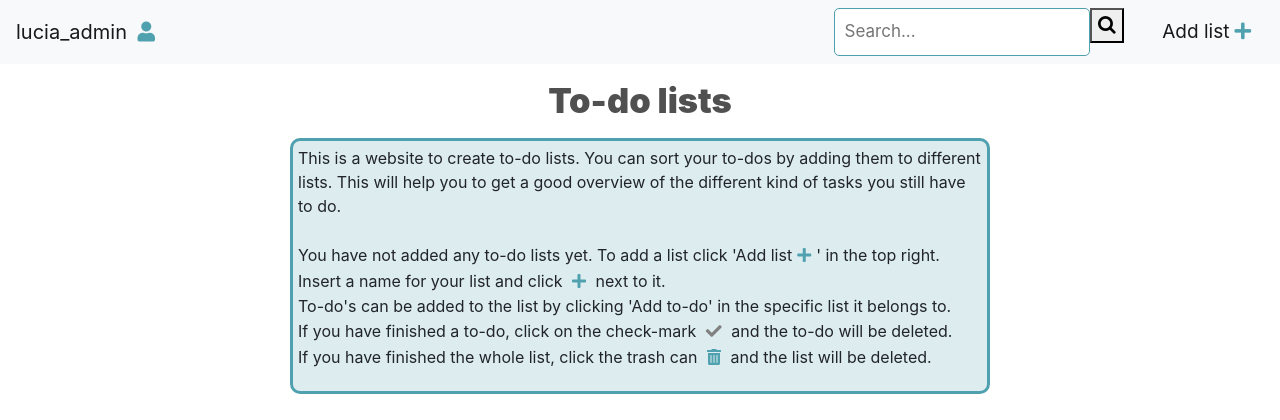
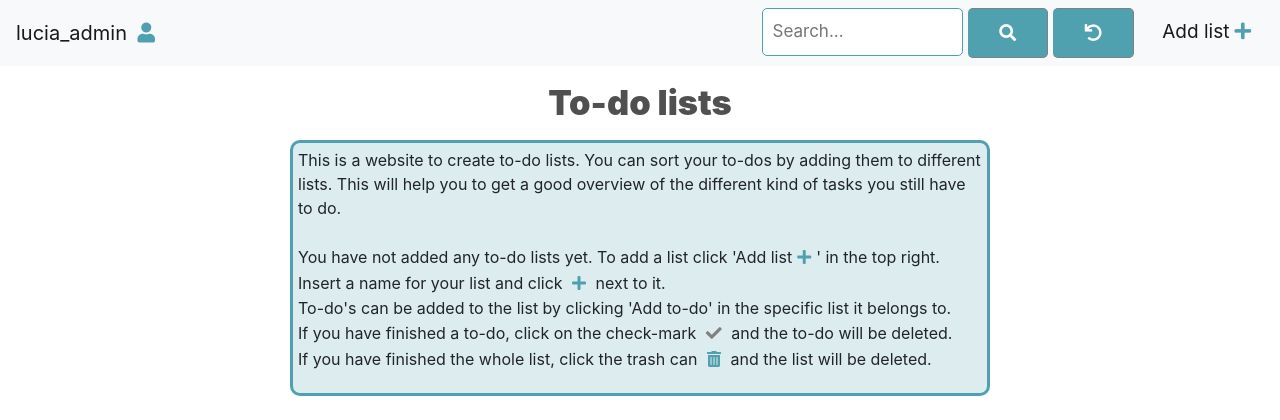
Before and after one commit to mronckers/2ID60-Website, a Django app: page / in a window 1280 px wide. Shown: the top 420 px of the page. Run offline with Django 3.2, Linux system fonts and the light colour scheme; a user stored in the database is signed in; data comes from the database, SQL or seed files in the repository; both versions use the stored data as it was after the commit; some libraries are stand-ins or nearby versions.

Commit message:
color picker

```diff
--- a/webtech_project/rango/static/css/styles.css
+++ b/webtech_project/rango/static/css/styles.css
@@ -48,6 +48,11 @@ body {
   padding: 0px 20px 20px 20px;
 }
 
+#colorPicker {
+  margin-right:5px;
+}
+
+
 #userFunctionality {
   padding: 0px 20px 1px 20px;
 }
@@ -59,7 +64,90 @@ body {
   border: 1px solid #50a1af;
   border-radius: 5px;
   float: left;
-  width: 80%;
+  width: 50%;
+  margin-left:10px;
+  top: 50%;
+}
+
+#searchButton {
+  margin: 0px 5px;
+}
+
+.fa-undo, .fa-search {
+  color:white !important;
+}
+
+.radio-item {
+  display: inline-block;
+  position: relative;
+  padding: 0 0px;
+}
+
+.radio-item input[type='radio'] {
+  display: none;
+}
+
+.radio-item label:before {
+  content: " ";
+  display: inline-block;
+  position: relative;
+  top: 5px;
+  margin: 0 5px 0 0;
+  width: 20px;
+  height: 20px;
+  border-radius: 11px;
+  background-color: transparent;
+}
+
+.radio-item input[type=radio]:checked + label:after {
+  border-radius: 11px;
+  width: 12px;
+  height: 12px;
+  position: absolute;
+  top: 9px;
+  left: 4px;
+  content: " ";
+  display: block;
+}
+
+#RBblue label:before {
+  border: 2px solid #50a1af;
+}
+
+#RBblue input[type=radio]:checked + label:after {
+  background: #50a1af;
+}
+
+#RBred label:before {
+  border: 2px solid #50af81;
+}
+
+#RBred input[type=radio]:checked + label:after {
+  background: #50af81;
+}
+
+#RBgreen label:before {
+  border: 2px solid #af5950;
+}
+
+#RBgreen input[type=radio]:checked + label:after {
+  background: #af5950;
+}
+
+#RBpurple label:before {
+  border: 2px solid #5c50af;
+}
+
+#RBpurple input[type=radio]:checked + label:after {
+  background: #5c50af;
+}
+
+#RByellow label:before {
+  border: 2px solid #c1c155;
+}
+
+#RByellow input[type=radio]:checked + label:after {
+  background: #c1c155;
 }
 
 .Ubutton {
@@ -172,7 +260,7 @@ h1.heading {
 
 
 /* Style the submit button */
-form.example button {
+form#searchFunction button {
   float: left;
   width: 20%;
   padding: 10px;
@@ -185,12 +273,12 @@ form.example button {
   cursor: pointer;
 }
 
-form.example button:hover {
+form#searchFunction button:hover {
   background: grey;
 }
 
 /* Clear floats */
-form.example::after {
+form#searchFunction::after {
   content: "";
   clear: both;
   display: table;
--- a/webtech_project/rango/static/js/app.js
+++ b/webtech_project/rango/static/js/app.js
@@ -27,7 +27,7 @@ $(document).on('ready', function() {
     let cardHTML = (
       '<div class="col-xs-12 col-sm-4">'+
           '<div class="card" id="'+ listGood + '">' +
-              '<div class="card-header">'+
+              '<div class="card-header" id="header'+listGood+'">'+
                  listGood +
                 '<a href="" class="removeCard"><span class="float-left fas fa-trash-alt"></span></a>'+
                 '<a href="" class="openBody"><span class="float-right fas fa-plus"></span></a>'+
@@ -106,37 +106,7 @@ $(document).on('ready', function() {
     return cookieValue;
   }
 
-  /* Sends POST request to url with data.
-   * In the case of List, data is the name of the list,
-   * I the case of Task, the content (named 'name' and not 'content', sorry for that)
-   * and the parent list name
-   */
-  /*function modifyAJAX(data, url){
-    var csrf_token = getCookie('csrftoken');
-    $.ajax({
-        url: url,
-        data: data,
-        type: 'POST',
-        dataType : 'text',
-        headers: {'X-CSRFToken': csrf_token },
-        success: function (data, textStatus, jqXHR) {
-          /*TODO This should be notified to the user via pop up I guess*/
-      /*    if(jqXHR.status != 200){
-            console.log('Error on db access ', jqXHR.status);
-          }
-        },
-        error : function (jqXHR, textStatus){
-          console.log('Error on AJAX post:', textStatus);
-        }
-    });
-
-  }
-  /* Sends POST request to url with data.
-   * In the case of List, data is the name of the list,
-   * I the case of Task, the content (named 'name' and not 'content', sorry for that)
-   * and the parent list name
-   */
-
+   /* Short function for managing default success behaviour after $.ajax() */
    function onSuccessAJAX(data, textStatus, jqXHR) {
           /*TODO This should be notified to the user via pop up I guess*/
           if(jqXHR.status != 200){
@@ -144,6 +114,11 @@ $(document).on('ready', function() {
           }
   }
 
+  /* Sends POST request to url with data.
+   * In the case of List, data is the name of the list,
+   * I the case of Task, the content (named 'name' and not 'content', sorry for that)
+   * and the parent list name
+   */
   function modifyAJAX(data, url, on_success = onSuccessAJAX){
     var csrf_token = getCookie('csrftoken');
     $.ajax({
@@ -159,13 +134,10 @@ $(document).on('ready', function() {
     });
 
   }
-  /* Short function for managing default success behaviour after $.ajax() */
-
-
 
   /*Sends post to reques modification of list*/
-  function modifyListAJAX(listName, url){
-    modifyAJAX({'name': listName}, url);
+  function modifyListAJAX(listName, colour, url){
+    modifyAJAX({'name': listName, 'colour': colour}, url);
   }
 
   /*Sends post to request modification of task*/
@@ -189,9 +161,14 @@ $(document).on('ready', function() {
    * In this case, it would be fetching the returned json
    * and changing the html as needed*/
   function searchOnSuccess(data, textStatus, jqXHR){
-    let do_something;
-    console.log(data);
-    console.log(jqXHR);
+    let jsonResult = JSON.parse(data);
+    let jsonArray = jsonResult.lists;
+
+    for (var i = 0; i < jsonArray.length; i++) {
+      let name = jsonArray[i].name;
+      let newId = '#'+name;
+      $(newId).hide();
+    }
   }
 
 
@@ -204,9 +181,14 @@ $(document).on('ready', function() {
 
   $('#searchFunction').submit(function(e) {
     e.preventDefault();
-    console.log("hello");
+
     let searchInput = $('#searchInput').val().trim();
     searchListAJAX(searchInput);
+  });
+
+  $(document).on('click', '#undoSearch', function(e) {
+    e.preventDefault();
+    document.location.reload(true);
   });
 
   //handles clicking the user button by opening the "userfunctionality"
@@ -233,8 +215,14 @@ $(document).on('ready', function() {
     $('#inputFormList').slideToggle('fast');
     $('#inputListName').val('');
 
+    let color = $('input[name=color]:checked').val();
+    let colorstyling = 'background-color: '+color + " !important";
+    let listId = 'header'+listGood;
+    document.getElementById(listId).setAttribute('style', colorstyling);
+
+
     /*Store at db*/
-    modifyListAJAX(listGood,'/add_list/');
+    modifyListAJAX(listGood, color,'/add_list/');
 
   });
 
@@ -251,8 +239,13 @@ $(document).on('ready', function() {
       $('#inputFormList').slideToggle('fast');
       $(this).val('');
 
-      /*Store at db*/
-      modifyListAJAX(listGood, '/add_list/');
+      let color = $('input[name=color]:checked').val();
+      let colorstyling = 'background-color: '+color + " !important";
+      let listId = 'header'+listGood;
+      document.getElementById(listId).setAttribute('style', colorstyling);
+
+            /*Store at db*/
+      modifyListAJAX(listGood, color, '/add_list/');
 
     }
   });
@@ -274,7 +267,6 @@ $(document).on('ready', function() {
     e.preventDefault();
     $('#myModal').show();
     card = this;
-    console.log(card);
 
     let ok = document.getElementById("OK");
     let cancel = document.getElementById("Cancel");
@@ -285,7 +277,7 @@ $(document).on('ready', function() {
       $('#myModal').hide();
       /*Delete at db*/
       let listName = $(card).parents('.card-header').text().trim()
-      modifyListAJAX(listName, '/delete_list/');
+      modifyListAJAX(listName, "", '/delete_list/');
     };
 
     cancel.onclick = function() {
@@ -312,7 +304,6 @@ $(document).on('ready', function() {
     $(this).parents('.card').children('.card-body').slideToggle('fast');
     /* Change open_status of list at the db*/
     let listName = $(this).parents('.card').attr('id')
-    console.log(listName);
     toggleOpenStatusAJAX(listName);
   });
 
@@ -324,7 +315,6 @@ $(document).on('ready', function() {
     $(this).parents('.card').children('.card-body').slideToggle('fast');
     /* Change open_status of list at the db*/
     let listName = $(this).parents('.card').attr('id');
-    console.log(listName);
     toggleOpenStatusAJAX(listName);
   });
 
@@ -362,7 +352,6 @@ $(document).on('ready', function() {
       e.preventDefault();
       let todo = $(this).val().trim();
       let list = $(this).parents('.card').attr('id');
-      console.log(list)
       let listName = $(this).parents('.card').children('.card-header').text().replace(/\n/, '').trim();
       addToDo(todo, list);
       $(this).parents('.form-group').toggle();
--- a/webtech_project/rango/templates/rango/base.html
+++ b/webtech_project/rango/templates/rango/base.html
@@ -39,7 +39,8 @@
           <li class="nav-item active ml-auto" id="searchForm">
             <form id="searchFunction">
               <input type="text" placeholder="Search..." name="search" id="searchInput">
-              <button type="submit"><i class="fa fa-search"></i></button>
+              <button type="submit" id="searchButton"><i class="fas fa-search"></i></button>
+              <button id="undoSearch"><i class="fas fa-undo"></i></button>
             </form>
           </li>
           <li class="nav-item active ml-auto" id="openFormListButton">
@@ -52,15 +53,34 @@
     <div class="float-right bg-light" id="inputFormList">
       <a href="" class="float-right" id="cancelAddList"><span class="fas fa-trash-alt"></span></a>
       <form>
-      <a href="" class="submit float-right" id="addList"><span class="fas fa-plus"></span></a>
-      <input class="float-right" type="text" placeholder="Name..." id="inputListName">
-      <input class="float-right" type="color" id="inputColor">
-    </form>
-    <div class="float-right">
-      <input type="radio" name="gender" value="male"> Male
-      <input type="radio" name="gender" value="female"> Female
-      <input type="radio" name="gender" value="other"> Other
-    </div>
+        <a href="" class="submit float-right" id="addList"><span class="fas fa-plus"></span></a>
+        <input class="float-right" type="text" placeholder="Name..." id="inputListName">
+        <div class="float-right" id="colorPicker">
+          Choose your color
+          <div class="radio-item" id="RBblue">
+            <input type="radio" name="color" value="#50a1af" id="blue" checked>
+            <label for="blue"></label>
+          </div>
+
+          <div class="radio-item" id="RBgreen">
+            <input type="radio" name="color" value="#50af81" id="green">
+            <label for="green"></label>
+          </div>
+
+          <div class="radio-item" id="RBred">
+            <input type="radio" name="color" value="#af5950" id="red">
+            <label for="red"></label>
+          </div>
+          <div class="radio-item" id="RBpurple">
+            <input type="radio" name="color" value="#5c50af" id="purple">
+            <label for="purple"></label>
+          </div>
+          <div class="radio-item" id="RByellow">
+            <input type="radio" name="color" value="#c1c155" id="yellow">
+            <label for="yellow"></label>
+          </div>
+        </div>
+      </form>
     </div>
 
     <!-- Placeholder for what will be the user input in future updates -->
--- a/webtech_project/rango/templates/rango/list.html
+++ b/webtech_project/rango/templates/rango/list.html
@@ -33,7 +33,7 @@
             {% for list in lists %}
             <div class="col-xs-12 col-sm-4">
                 <div class="card" id= {{list.name}}>
-                    <div class="card-header">
+                    <div class="card-header" id="header{{list.name}}" style="background-color: {{list.colour}} !important">
                       {{ list.name }}
                       <a href="" class="removeCard"><span class="float-left fas fa-trash-alt"></span></a>
                       {% if list.open_status %}
--- a/webtech_project/rango/views.py
+++ b/webtech_project/rango/views.py
@@ -72,13 +72,13 @@ def AJAX_checking(request, keys):
 
 # Post request must contain request.POST['name'] with the list name to be added
 def add_list(request):
-    response = AJAX_checking(request, ['name'])
+    response = AJAX_checking(request, ['name', 'colour'])
     # In case of error
     if response.status_code != 200:
         return response
     # If not, try to access db
     try:
-        l = TodoList.objects.get_or_create(name = request.POST['name'], colour = "white", owner = request.user)[0]
+        l = TodoList.objects.get_or_create(name = request.POST['name'], colour = request.POST['colour'], owner = request.user)[0]
         l.save()
         return response
     except:
@@ -86,7 +86,7 @@ def add_list(request):
 
 # Post request must contain request.POST['name'] with the list name to be deleted
 def delete_list(request):
-    response = AJAX_checking(request, ['name'])
+    response = AJAX_checking(request, ['name', 'colour'])
     # In case of error
     if response.status_code != 200:
         return response
@@ -129,23 +129,12 @@ def delete_task(request):
     except:
         return HttpResponse(content = "Deleting task from the db raised an Exception", status = 500)
 
-
 # POST request must contain the POST['string'] to be searched
-# Returns a json with this information:
+# Returns a json with this information of all lists that don't contain the searched input:
 #    {
 #        'lists' : [
 #            {
 #                'name' : ,
-#                'open' : ,
-#                'colour' : ,
-#                'tasks' : [
-#                    {
-#                        'content' : ,
-#                    },
-#                    {
-#                        'content' : ,
-#                    }
-#                ]
 #             }
 #        ]
 #    }
@@ -156,18 +145,21 @@ def search_list(request):
         return response
     # If not, access db to retrieve requested lists
     try:
-        lists = TodoList.objects.filter(owner = request.user, name__contains = request.POST['string'])
+        containingLists = TodoList.objects.filter(owner = request.user, name__contains = request.POST['string'])
+
+        allLists = TodoList.objects.filter(owner = request.user)
+        listsWithContainingTasks = []
+        for list in allLists:
+            containingTasks = Task.objects.filter(parent_list = list, content__contains = request.POST['string'])
+            if len(containingTasks) > 0:
+                listsWithContainingTasks.append(list)
+
+        lists = set(allLists)-set(containingLists)-set(listsWithContainingTasks)
         result = {'lists' : []}
         for todo_list in lists:
             list_dict = {
-                    'name' : todo_list.name,
-                    'open_status' : todo_list.open_status,
-                    'colour' : todo_list.colour,
-                    'tasks': []
+                    'name' : todo_list.name
                     }
-            tasks = Task.objects.filter(parent_list = todo_list)
-            for task in tasks:
-                result['tasks'].append({'content' : task.content})
             result['lists'].append(list_dict)
         result_json = json.dumps(result)
         return HttpResponse(result_json, content_type = 'application/json', status = 200)
```
Also changed, not shown: webtech_project/todolists.sqlite3.
